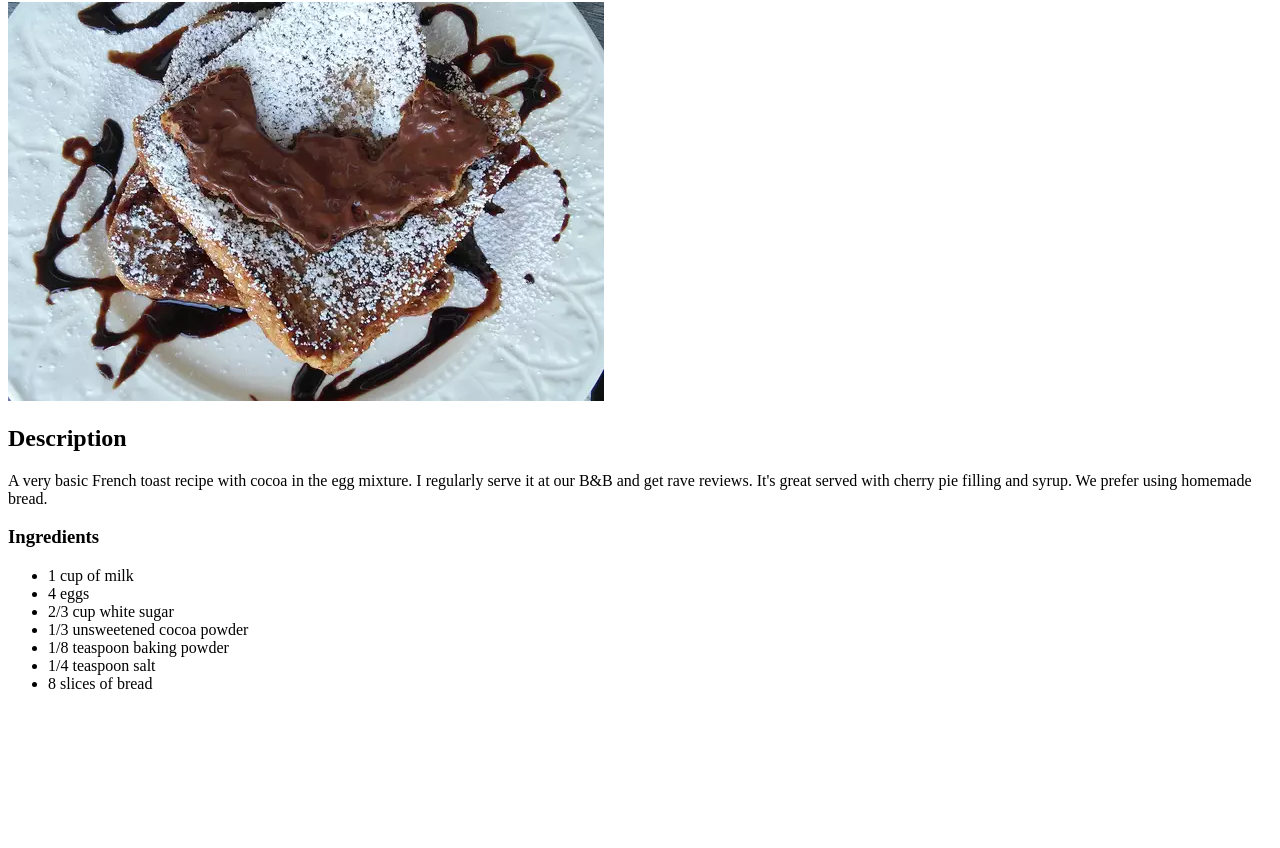
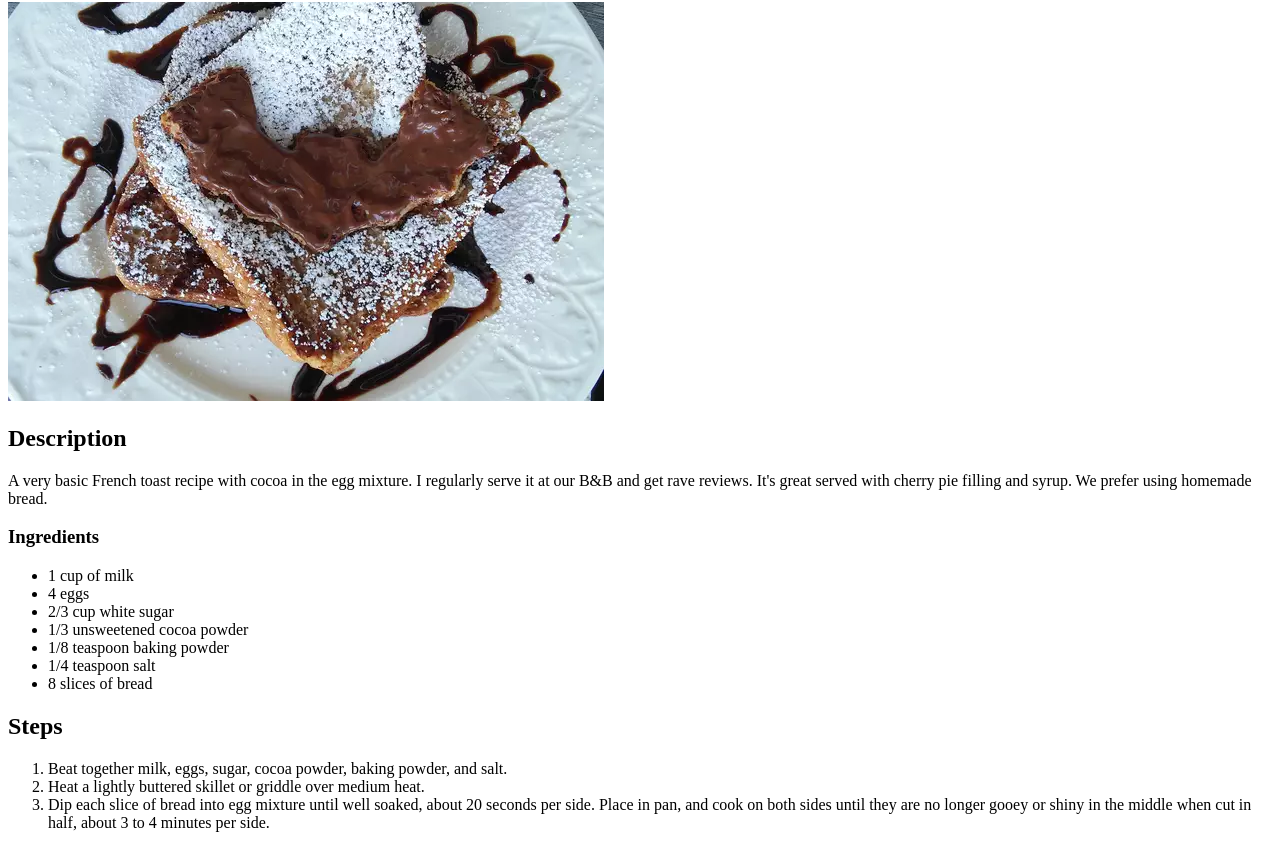
Before and after one commit to ChrisK1504/odin-recipes, a plain HTML site: page recipes/french_toast.html in a window 1280 px wide. Shown: the part 78-926 px from the top of the page. Before the commit the page ends 800 px from the top, so only its background shows below. Drawn offline with Linux system fonts and the light colour scheme.

Commit message:
Added 'Steps' ordered list to 'french_toast.html'

```diff
--- a/recipes/french_toast.html
+++ b/recipes/french_toast.html
@@ -22,5 +22,14 @@
         <li>1/4 teaspoon salt</li>
         <li>8 slices of bread</li>
     </ul>
+    <h2>Steps</h2>
+    <ol>
+        <li>Beat together milk, eggs, sugar, cocoa powder, baking powder, and salt.
+        </li>
+        <li>Heat a lightly buttered skillet or griddle over medium heat.
+        </li>
+        <li>Dip each slice of bread into egg mixture until well soaked, about 20 seconds per side. Place in pan, and cook on both sides until they are no longer gooey or shiny in the middle when cut in half, about 3 to 4 minutes per side.
+        </li>
+    </ol>
 </body>
 </html>
```
